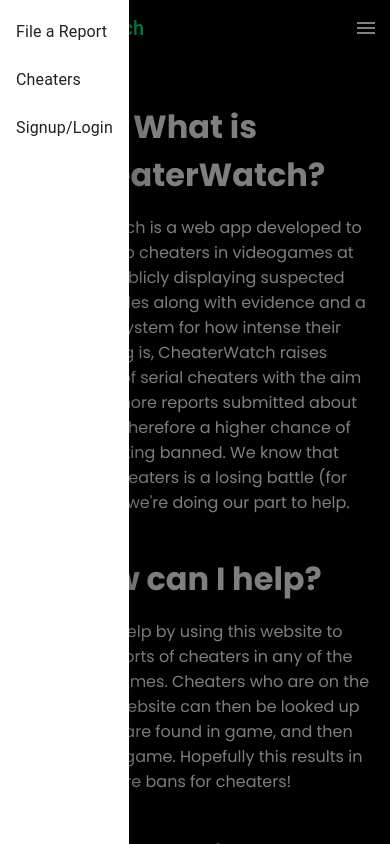
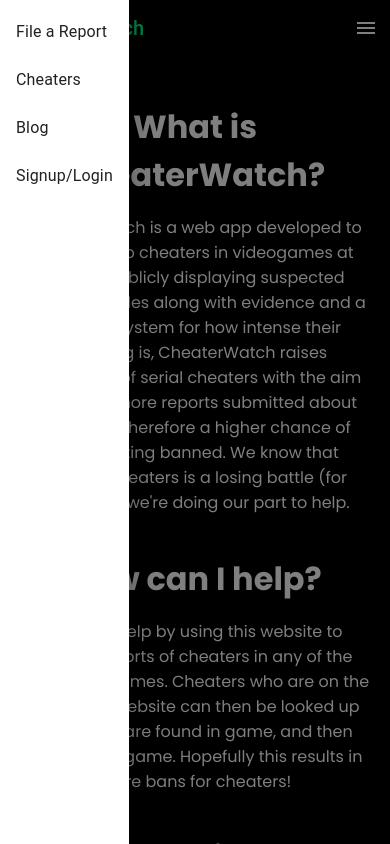
Before and after one commit to KingCharlesVI/CheaterWatch-Frontend, a React (Create React App) app in the folder cheaterwatch-ui/: page / in a window 390 px wide. Both pictures are taken after a click on the button "menu". Shown: the top 844 px of the page. Built offline with nearby package versions, Linux system fonts and the light colour scheme.

Commit message:
Update Navbar.js

```diff
--- a/cheaterwatch-ui/src/components/Navbar.js
+++ b/cheaterwatch-ui/src/components/Navbar.js
@@ -22,6 +22,9 @@ const Navbar = () => {
       </ListItem>
       <ListItem button component={Link} to="/cheaters" onClick={toggleDrawer(false)}>
         <ListItemText primary="Cheaters" />
+      </ListItem>
+      <ListItem button component={Link} to="/blog" onClick={toggleDrawer(false)}>
+        <ListItemText primary="Blog" />
       </ListItem>
       <ListItem button component={Link} to="/auth" onClick={toggleDrawer(false)}>
         <ListItemText primary="Signup/Login" />
```
